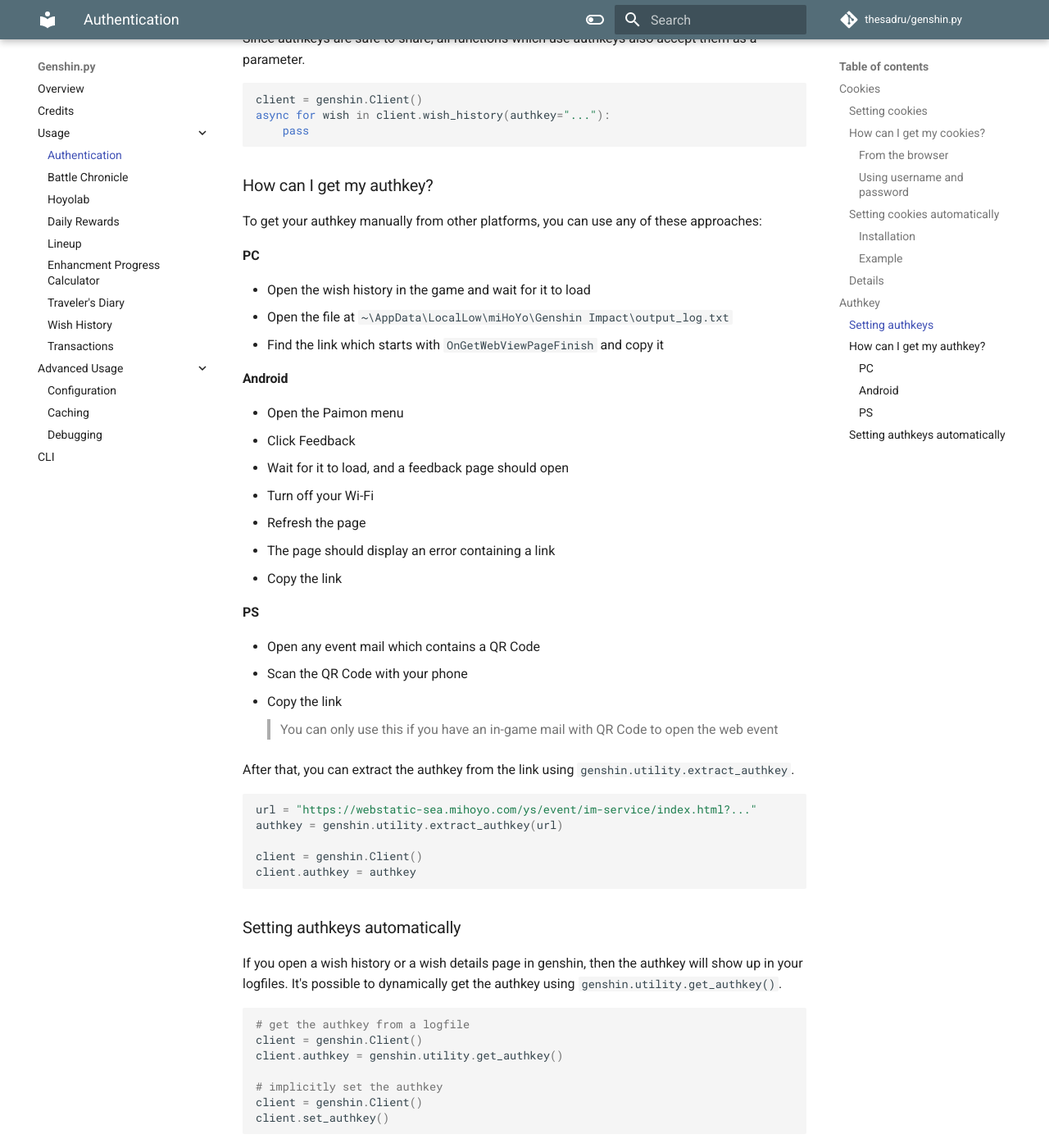
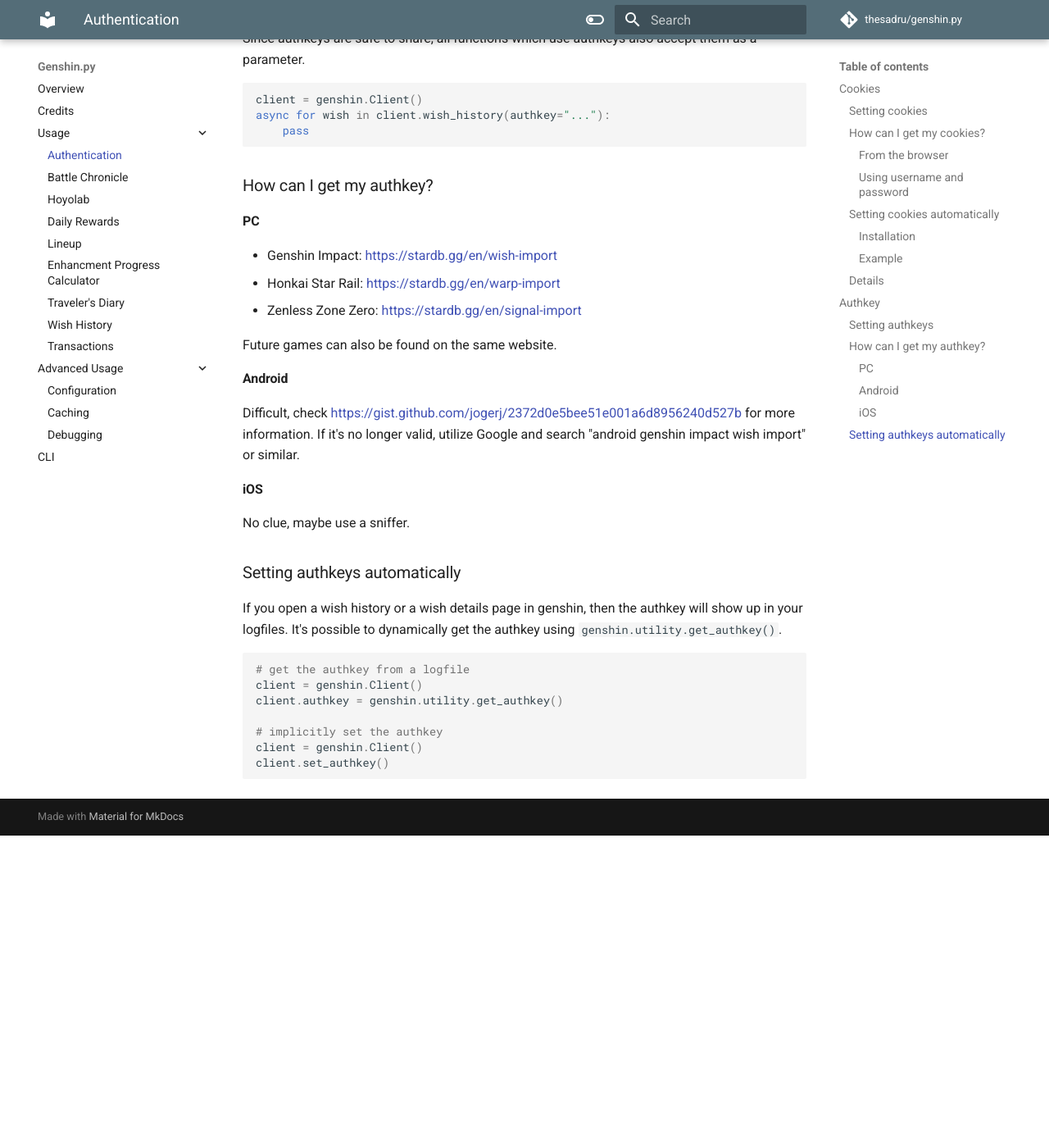
Before and after one commit to thesadru/genshin.py, an MkDocs documentation site: the page built from docs/authentication.md, in a window 1280 px wide and 1400 px high, scrolled down 2423 px. Shown: the whole window at 82% size. Built offline with MkDocs 1.6.1 and Material for MkDocs 9.7.7, drawn with Linux system fonts in a browser that asks for light colours; comment, search, counter and statistics services are not loaded; after the commit the page ends 3442 px from its top, so only the background shows below that.

Commit message:
docs: Update authkey section

````diff
--- a/docs/authentication.md
+++ b/docs/authentication.md
@@ -104,40 +104,21 @@
 
 ### How can I get my authkey?
 
-To get your authkey manually from other platforms, you can use any of these approaches:
-
 #### PC
 
-- Open the wish history in the game and wait for it to load
-- Open the file at `~\AppData\LocalLow\miHoYo\Genshin Impact\output_log.txt`
-- Find the link which starts with `OnGetWebViewPageFinish` and copy it
+- Genshin Impact: <https://stardb.gg/en/wish-import>
+- Honkai Star Rail: <https://stardb.gg/en/warp-import>
+- Zenless Zone Zero: <https://stardb.gg/en/signal-import>
+
+Future games can also be found on the same website.
 
 #### Android
 
-- Open the Paimon menu
-- Click Feedback
-- Wait for it to load, and a feedback page should open
-- Turn off your Wi-Fi
-- Refresh the page
-- The page should display an error containing a link
-- Copy the link
+Difficult, check <https://gist.github.com/jogerj/2372d0e5bee51e001a6d8956240d527b> for more information. If it's no longer valid, utilize Google and search "android genshin impact wish import" or similar.
 
-#### PS
+#### iOS
 
-- Open any event mail which contains a QR Code
-- Scan the QR Code with your phone
-- Copy the link
-  > You can only use this if you have an in-game mail with QR Code to open the web event
-
-After that, you can extract the authkey from the link using `genshin.utility.extract_authkey`.
-
-```py
-url = "https://webstatic-sea.mihoyo.com/ys/event/im-service/index.html?..."
-authkey = genshin.utility.extract_authkey(url)
-
-client = genshin.Client()
-client.authkey = authkey
-```
+No clue, maybe use a sniffer.
 
 ### Setting authkeys automatically
 
````
